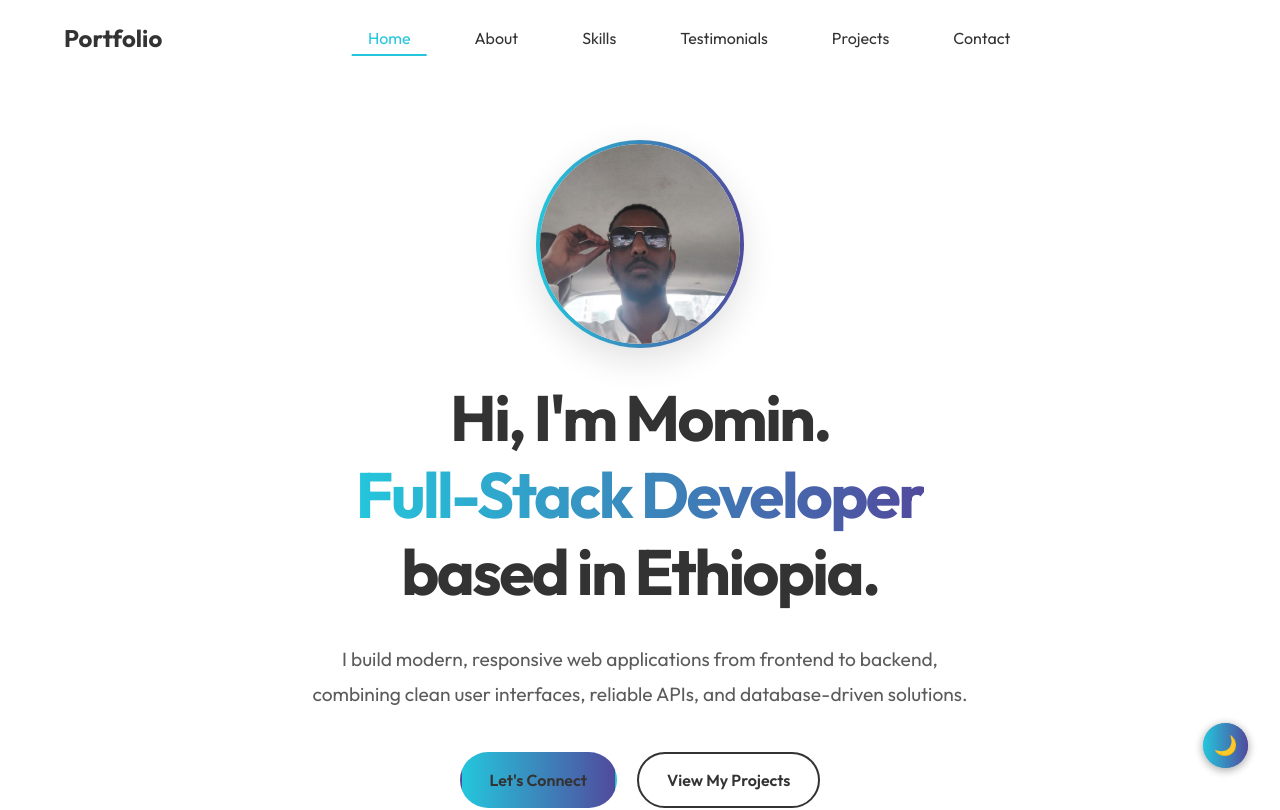
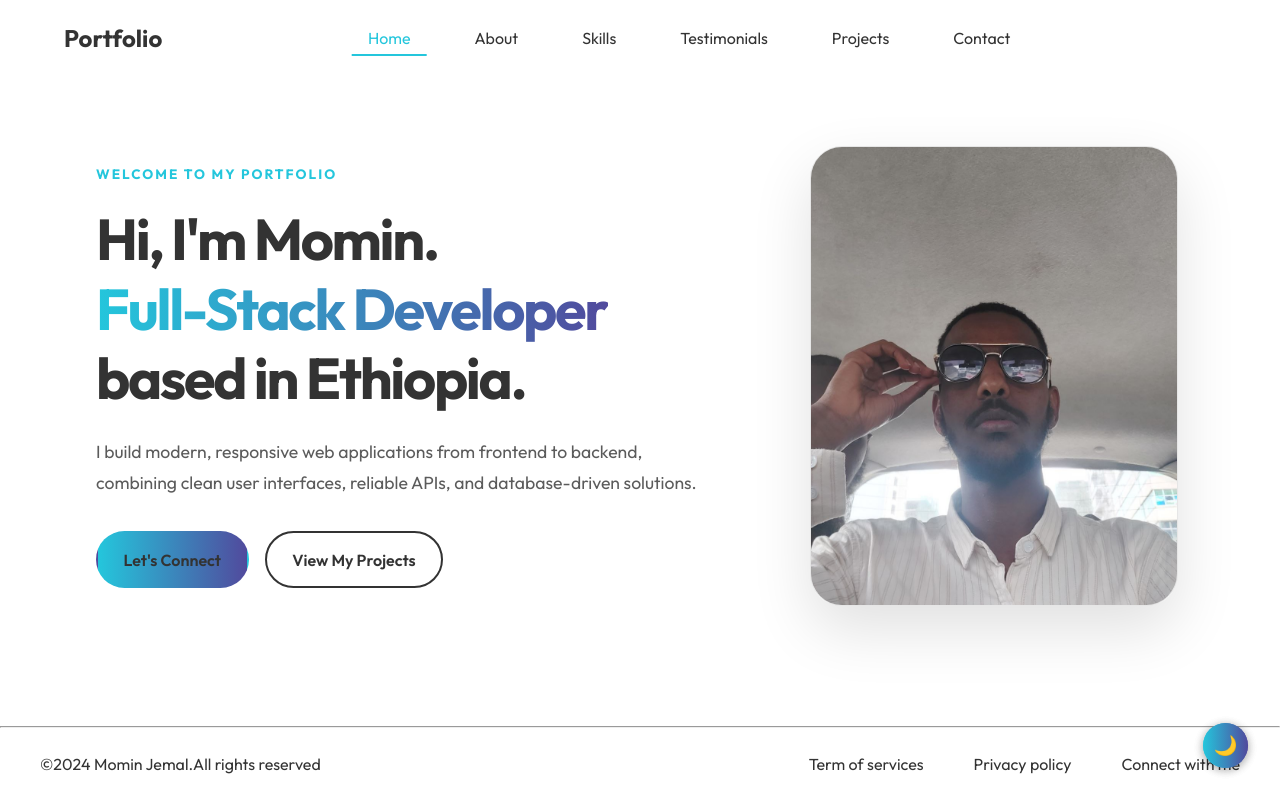
Before and after one commit to mominjemal/my-portfolio, a React (Vite) app: page / in a window 1280 px wide. Shown: the top 810 px of the page. Built offline with nearby package versions, Linux system fonts and the light colour scheme.

Commit message:
enhance hero_2

```diff
--- a/src/components/hero/hero.css
+++ b/src/components/hero/hero.css
@@ -1,41 +1,36 @@
 .hero {
     display: flex;
     align-items: center;
-    flex-direction: column;
-    gap: 1.5rem;
-    padding: 2rem 1.25rem 1rem;
-    margin: 0 auto;
+    justify-content: space-between;
+    gap: 3rem;
     width: 100%;
     max-width: 75rem;
+    min-height: 75vh;
+    margin: 0 auto;
+    padding: 4rem 2rem;
     box-sizing: border-box;
 }
 
-/* Profile image */
-.hero img {
-    margin-top: 2rem;
-    width: 11rem;
-    height: 11rem;
-    border-radius: 50%;
-    object-fit: cover;
-    border: 4px solid transparent;
-    background:
-        linear-gradient(var(--background), var(--background)) padding-box,
-        var(--primary-gradient) border-box;
-    box-shadow: 0 12px 35px rgba(0, 0, 0, 0.12);
+/* Left side */
+.hero-content {
+    flex: 1;
+    min-width: 0;
 }
 
-/* Main heading */
+.hero-greeting {
+    font-size: 0.85rem !important;
+    font-weight: 700;
+    letter-spacing: 0.15em;
+    color: var(--accent);
+    margin: 0 0 1.25rem !important;
+}
+
 .hero h1 {
-    text-align: center;
-    width: 100%;
-    max-width: 58rem;
-    margin: 0;
-    font-size: clamp(2rem, 5vw, 4rem);
+    font-size: clamp(2.3rem, 4.5vw, 4rem);
     line-height: 1.2;
     letter-spacing: -0.04em;
     font-weight: 700;
-    padding: 0 0.25rem;
-    box-sizing: border-box;
+    margin: 0 0 1.5rem;
 }
 
 .hero h1 span {
@@ -45,32 +40,23 @@
     -webkit-text-fill-color: transparent;
 }
 
-/* Introduction paragraph */
-.hero p {
-    text-align: center;
-    width: 100%;
-    max-width: 42rem;
-    margin: 0;
-    font-size: 1.05rem;
+.hero-description {
+    max-width: 38rem;
+    font-size: 1.1rem;
     line-height: 1.8;
-    color: var(--text-primary);
     opacity: 0.8;
-    padding: 0 0.25rem;
-    box-sizing: border-box;
+    margin: 0 0 2rem;
 }
 
-/* Action buttons */
+/* Buttons */
 .hero-action {
     display: flex;
     align-items: center;
-    justify-content: center;
+    flex-wrap: wrap;
     gap: 1rem;
-    flex-wrap: wrap;
-    width: 100%;
-    margin: 0.5rem 0 3rem;
+    margin: 0;
     font-size: 1rem;
     font-weight: 600;
-    box-sizing: border-box;
 }
 
 .hero-action a {
@@ -82,17 +68,11 @@
     display: inline-flex;
     align-items: center;
     justify-content: center;
-    min-height: 3.25rem;
-    padding: 0.9rem 1.75rem;
+    min-height: 3.4rem;
+    padding: 0.9rem 1.6rem;
+    border-radius: 999px;
     box-sizing: border-box;
-    border-radius: 999px;
-    cursor: pointer;
-    font: inherit;
-    transition:
-        transform 0.25s ease,
-        box-shadow 0.25s ease,
-        border-color 0.25s ease,
-        background-color 0.25s ease;
+    transition: transform 0.25s ease, box-shadow 0.25s ease;
 }
 
 .hero-connect {
@@ -104,7 +84,6 @@
 .hero-projects {
     color: var(--text-primary);
     border: 2px solid var(--text-primary);
-    background: transparent;
 }
 
 .hero-connect:hover,
@@ -116,86 +95,98 @@
     box-shadow: 0 8px 24px rgba(37, 99, 235, 0.2);
 }
 
-.hero-projects:hover {
-    border-color: var(--accent);
+/* Right side */
+.hero-image {
+    flex: 0 0 35%;
+    display: flex;
+    align-items: center;
+    justify-content: center;
 }
 
-/* Optional resume button */
-.hero-resume {
-    display: inline-flex;
-    align-items: center;
-    justify-content: center;
-    border-radius: 999px;
-    padding: 0.9rem 1.75rem;
-    border: 2px solid var(--text-primary);
-    color: var(--text-primary);
-    cursor: pointer;
-    transition:
-        transform 0.25s ease,
-        border-color 0.25s ease;
+.hero-image img {
+    display: block;
+    width: 100%;
+    max-width: 23rem;
+    aspect-ratio: 4 / 5;
+    height: auto;
+    object-fit: cover;
+    border-radius: 2rem;
+    border: 1px solid rgba(128, 128, 128, 0.2);
+    box-shadow: 0 24px 60px rgba(0, 0, 0, 0.12);
 }
 
-.hero-resume:hover {
-    transform: translateY(-3px);
-    border-color: var(--accent);
-}
-
-/* Tablet */
-@media (min-width: 48em) {
+/* Tablet and mobile */
+@media (max-width: 48rem) {
     .hero {
+        min-height: auto;
+        flex-direction: column-reverse;
+        text-align: center;
         gap: 2rem;
-        padding: 3rem 2rem 1rem;
+        padding: 3rem 1.25rem;
     }
 
-    .hero img {
-        width: 12rem;
-        height: 12rem;
+    .hero-content {
+        width: 100%;
     }
 
-    .hero p {
-        font-size: 1.15rem;
+    .hero-image {
+        flex: none;
+        width: 100%;
+    }
+
+    .hero-image img {
+        max-width: 15rem;
+        aspect-ratio: 1;
+        border-radius: 50%;
+    }
+
+    .hero h1 {
+        font-size: clamp(2rem, 7vw, 3rem);
+    }
+
+    .hero-description {
+        margin-left: auto;
+        margin-right: auto;
+        font-size: 1rem;
     }
 
     .hero-action {
-        gap: 1.25rem;
+        justify-content: center;
     }
 }
 
-/* Desktop */
-@media (min-width: 64em) {
+/* Small phones */
+@media (max-width: 24rem) {
     .hero {
-        gap: 2rem;
-        padding: 3rem 3rem 1rem;
-    }
-
-    .hero img {
-        width: 13rem;
-        height: 13rem;
-        margin-top: 1rem;
-    }
-
-    .hero p {
-        font-size: 1.2rem;
+        padding-left: 1rem;
+        padding-right: 1rem;
     }
 
     .hero-action {
-        margin-top: 0.5rem;
-        margin-bottom: 4rem;
+        flex-direction: column;
+        align-items: stretch;
+    }
+
+    .hero-action a {
+        width: 100%;
+    }
+
+    .hero-connect,
+    .hero-projects {
+        width: 100%;
     }
 }
 
-/* Respect reduced-motion preferences */
+/* Accessibility */
 @media (prefers-reduced-motion: reduce) {
 
     .hero-connect,
-    .hero-projects,
-    .hero-resume {
+    .hero-projects {
         transition: none;
     }
 
     .hero-connect:hover,
-    .hero-projects:hover,
-    .hero-resume:hover {
+    .hero-projects:hover {
         transform: none;
     }
 }
--- a/src/components/hero/hero.jsx
+++ b/src/components/hero/hero.jsx
@@ -7,10 +7,8 @@ import profile_img from "../../../public/images/profile_image.jpg";
 const Hero = () => {
   return (
     <section id="hero" className="hero">
-      <img
-        src={profile_img}
-        alt="Momin, Full-Stack Developer"
-      />
+      <div className="hero-content">
+        <p className="hero-greeting">WELCOME TO MY PORTFOLIO</p>
 
         <h1>
           Hi, I'm Momin.
@@ -28,16 +26,20 @@ const Hero = () => {
 
         <div className="hero-action">
           <Link to="/contact">
-          <div className="hero-connect">
-            Let's Connect
-          </div>
+            <div className="hero-connect">Let's Connect</div>
           </Link>
 
           <Link to="/projects">
-          <div className="hero-projects">
-            View My Projects
+            <div className="hero-projects">View My Projects</div>
+          </Link>
         </div>
-        </Link>
+      </div>
+
+      <div className="hero-image">
+        <img
+          src={profile_img}
+          alt="Momin, Full-Stack Developer"
+        />
       </div>
     </section>
   );
```
Lines whose indentation alone changed are shown as unchanged.
